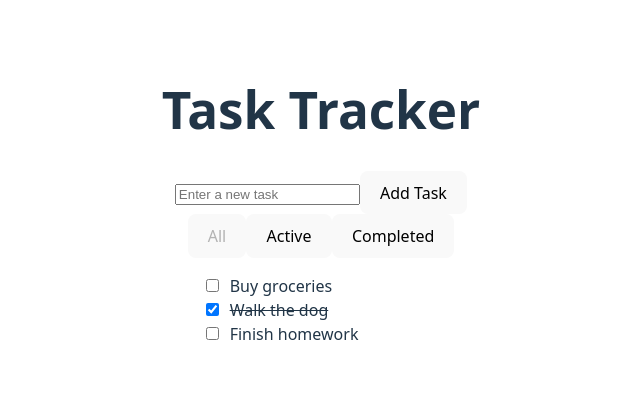
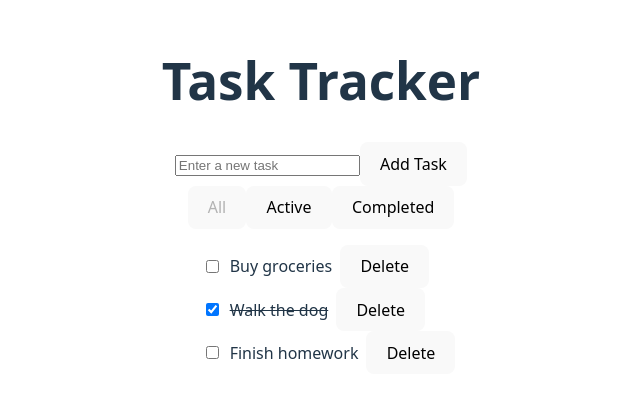
Before and after one commit to spencerdavis226/Task-Tracker-React-TypeScript, a React (Vite) app: page / in a window 1280 px wide. Shown: the part 196-594 px from the top of the page, without its empty margins (319-959 px from the left). Built offline with nearby package versions, Linux system fonts and the light colour scheme.

Commit message:
Added delete functionality

```diff
--- a/src/App.tsx
+++ b/src/App.tsx
@@ -43,12 +43,21 @@
     return true;
   });
 
+  const deleteTask = (id: number) => {
+    const updatedTasks = tasks.filter((task) => task.id !== id);
+    setTasks(updatedTasks);
+  };
+
   return (
     <div>
       <h1>Task Tracker</h1>
       <AddTask addTask={addTask} />
       <TaskFilter currentFilter={filter} setFilter={setFilter} />
-      <TaskList tasks={filteredTasks} toggleTask={toggleTask} />
+      <TaskList
+        tasks={filteredTasks}
+        toggleTask={toggleTask}
+        deleteTask={deleteTask}
+      />
     </div>
   );
 }
--- a/src/components/TaskFilter.tsx
+++ b/src/components/TaskFilter.tsx
@@ -12,18 +12,21 @@
   return (
     <div>
       <button
+        type="button"
         onClick={() => setFilter('all')}
         disabled={currentFilter === 'all'}
       >
         All
       </button>
       <button
+        type="button"
         onClick={() => setFilter('active')}
         disabled={currentFilter === 'active'}
       >
         Active
       </button>
       <button
+        type="button"
         onClick={() => setFilter('completed')}
         disabled={currentFilter === 'completed'}
       >
--- a/src/components/TaskList.tsx
+++ b/src/components/TaskList.tsx
@@ -10,10 +10,15 @@
 interface TaskListProps {
   tasks: Task[];
   toggleTask: (id: number) => void;
+  deleteTask: (id: number) => void;
 }
 
 // TaskList component receives an array of tasks and displays them
-const TaskList: React.FC<TaskListProps> = ({ tasks, toggleTask }) => {
+const TaskList: React.FC<TaskListProps> = ({
+  tasks,
+  toggleTask,
+  deleteTask,
+}) => {
   return (
     <ul>
       {tasks.map((task) => (
@@ -31,6 +36,7 @@
           >
             {task.title}
           </span>
+          <button onClick={() => deleteTask(task.id)}>Delete</button>
         </li>
       ))}
     </ul>
```
